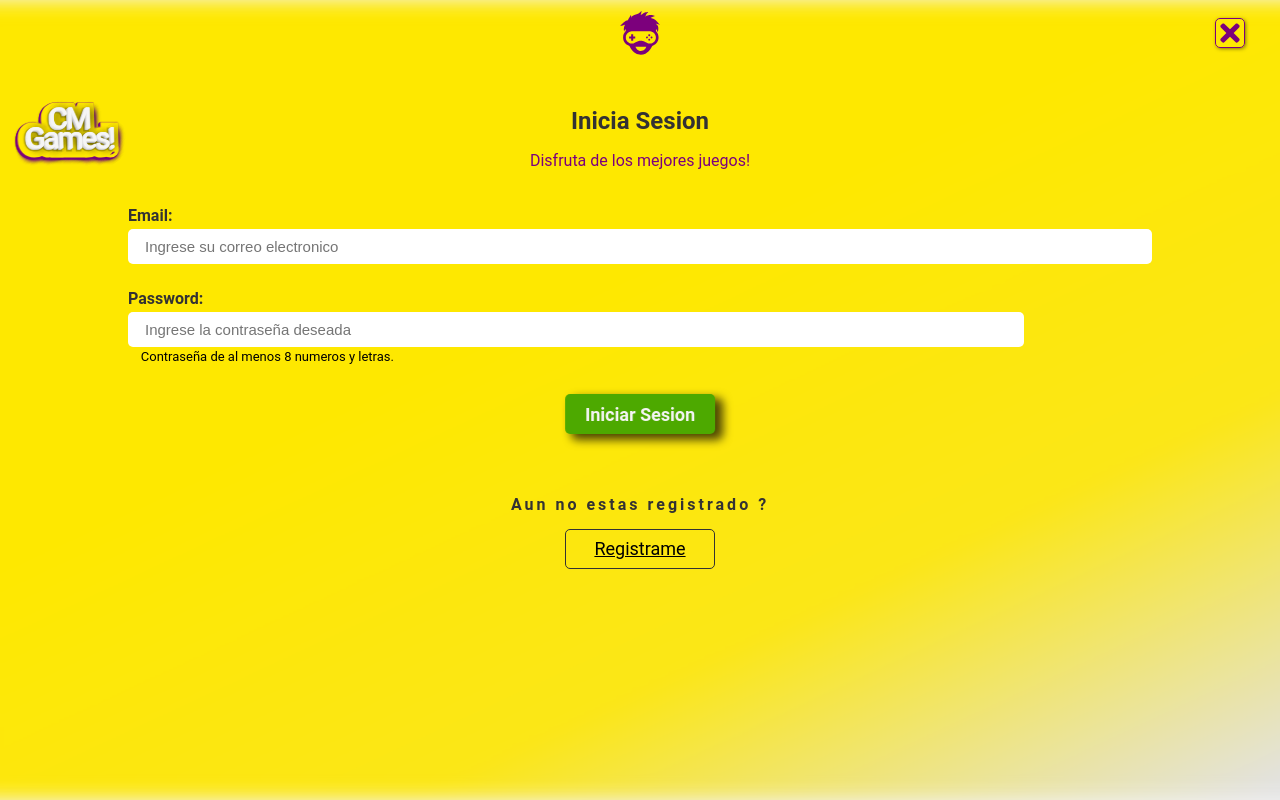
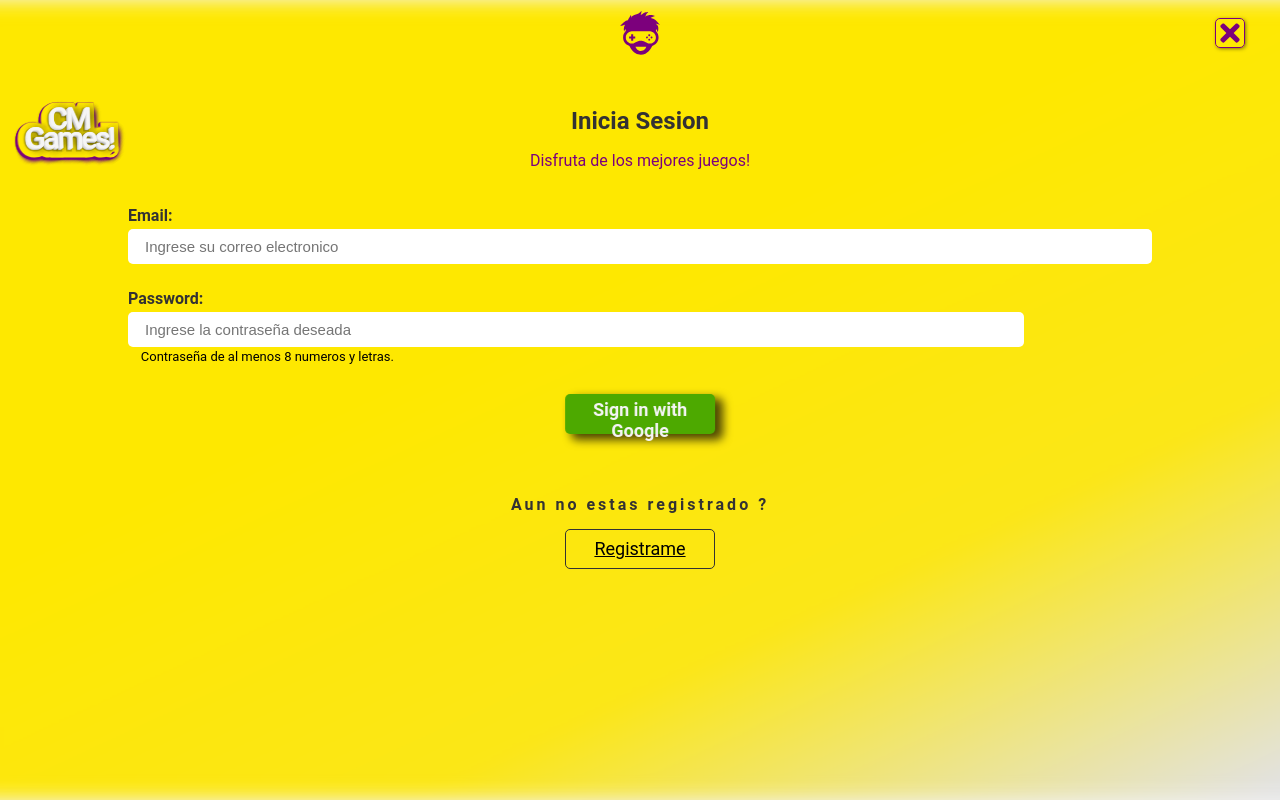
Before and after one commit to JuanMolfese/unicen-visualizacion, a Next.js app in the folder TP4/entregafinal/: page /login in a window 1280 px wide. Built offline with nearby package versions, Linux system fonts and the light colour scheme; no server answers.

Commit message:
se agrega provider google solo para probar

```diff
--- a/TP4/entregafinal/pages/login.js
+++ b/TP4/entregafinal/pages/login.js
@@ -19,10 +19,14 @@ export default function Login(){
         }
     }, [session])
 
-    function iniciarSesion(e){
+   /*  function iniciarSesionGH(e){
         e.preventDefault();
         signIn('github', {callbackUrl:'https://unicen-visualizacion4.vercel.app'})
-      }
+    } */
+    function iniciarSesionGoo(e){
+        e.preventDefault();
+        signIn('google', {callbackUrl:'https://unicen-visualizacion4.vercel.app'})
+    }
 
     return(
     <>
@@ -78,12 +82,14 @@ export default function Login(){
                         (
                         <div className={styles.contentSubmit}>
                             <button onClick={() => signOut('github')} type="submit" className={styles.btnInicioSesion}>Cerrar Sesion</button>
+                            <button onClick={() => signOut('google')} type="submit" className={styles.btnInicioSesion}>Cerrar Sesion Google</button>
                         </div>
                         )
                         ) : (
                         (
                         <div className={styles.contentSubmit}>
-                            <button onClick={iniciarSesion} type="submit" className={styles.btnSubmit}>Iniciar Sesion</button>
+                           {/*  <button onClick={iniciarSesionGH} type="submit" className={styles.btnSubmit}>Iniciar Sesion</button> */}
+                            <button onClick={iniciarSesionGoo} type="submit" className={styles.btnSubmit} >Sign in with Google</button>
                         </div>
 
                         ))
```
Also changed, not shown: TP4/entregafinal/pages/api/auth/[...nextauth].js (+6 -2 lines).
